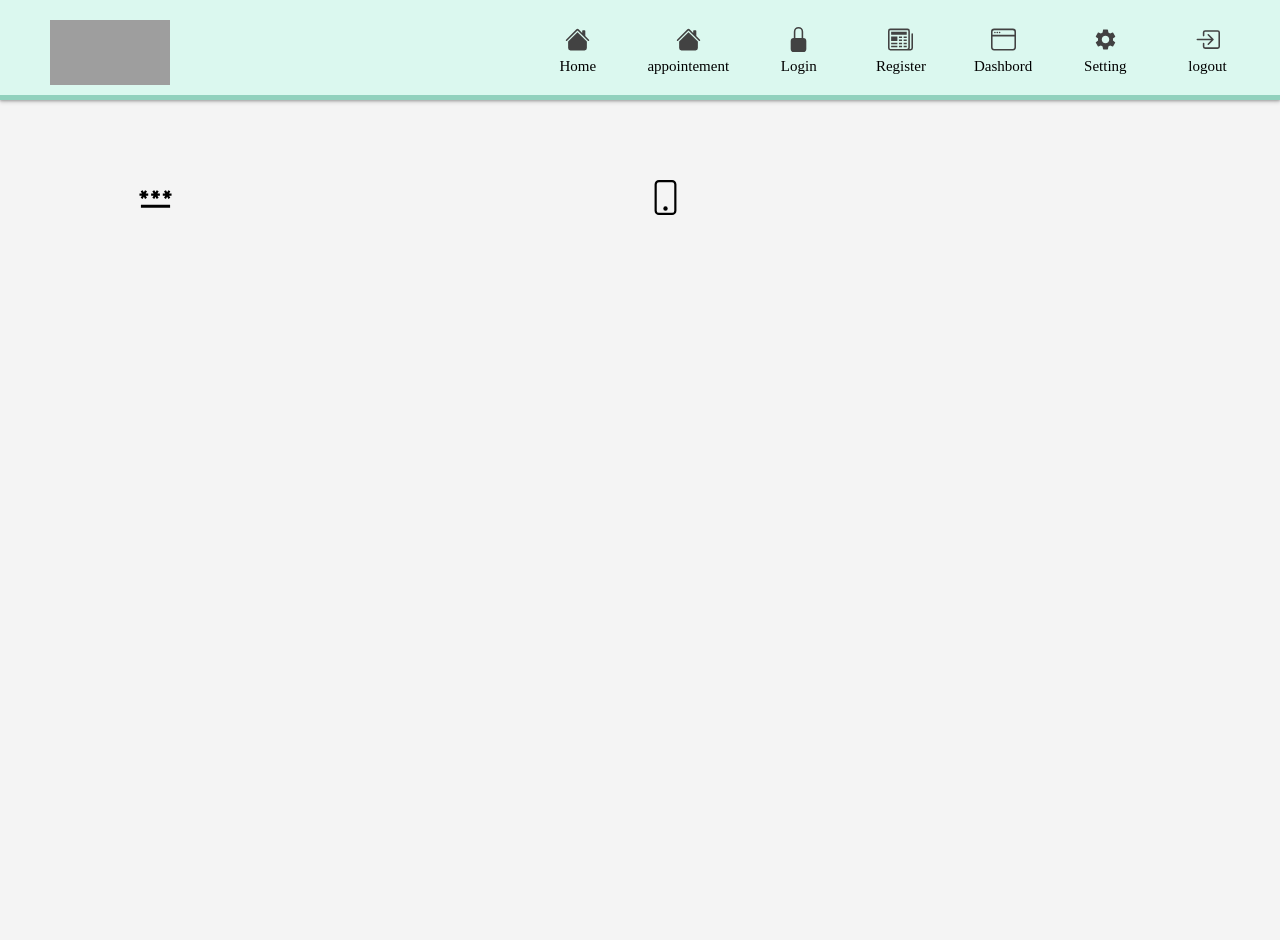
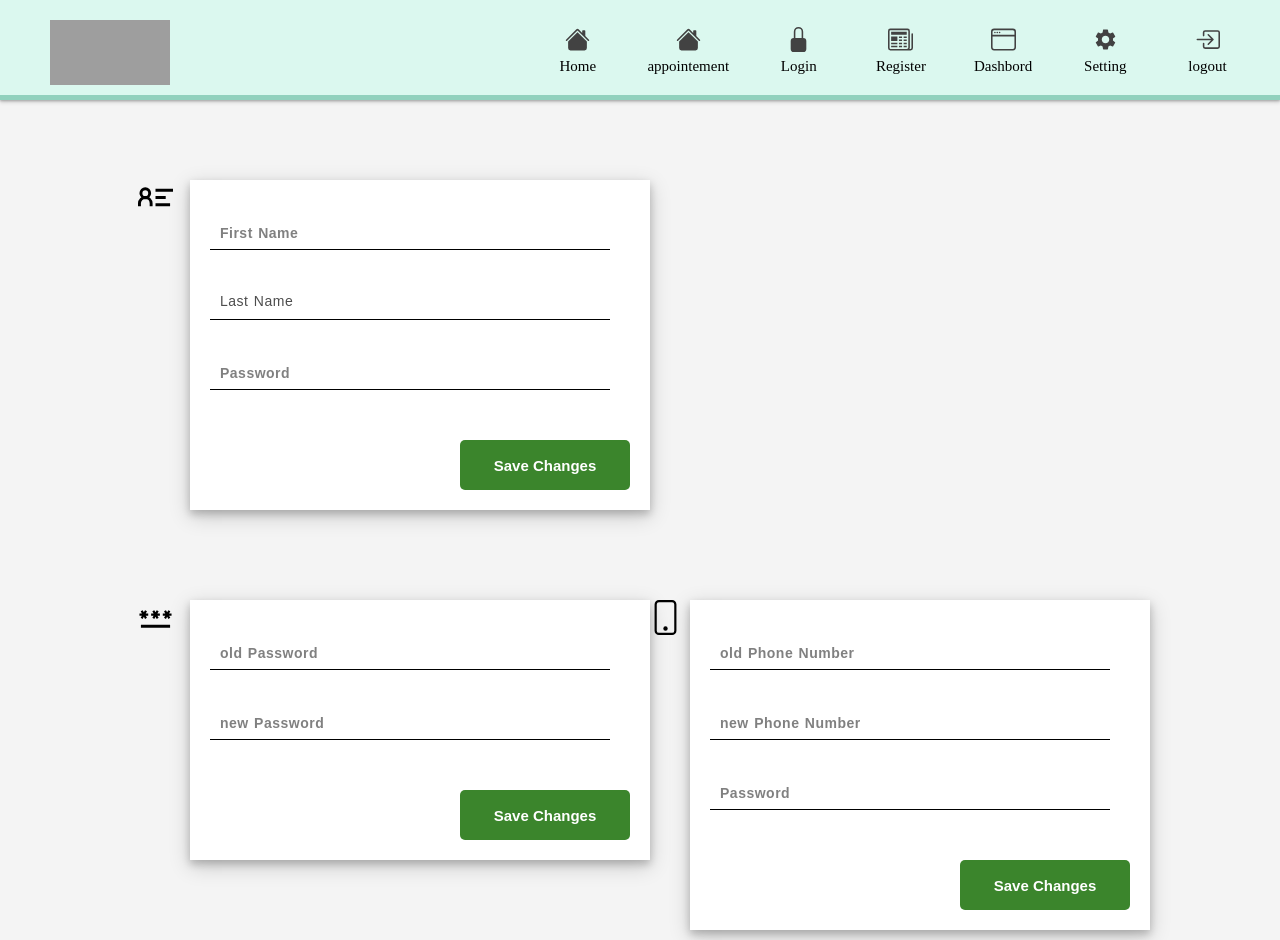
Before and after one commit to TEAM-404-C4/MERAKI_Academy_Project_5, a React (Create React App) app in the folder frontend/: page /setting in a window 1280 px wide. Before the commit the page ends 800 px from the top, so only its background shows below. Built offline with nearby package versions, Linux system fonts and the light colour scheme; grey boxes are pictures that could not be loaded.

Commit message:
change patient info

```diff
--- a/frontend/src/Components/Settings/Setting.css
+++ b/frontend/src/Components/Settings/Setting.css
@@ -1,3 +1,8 @@
+.mainChangeDiv {
+  display: flex;
+  flex-direction: column;
+}
+
 .changeDiv {
   display: flex;
   flex-direction: row;
@@ -50,12 +55,12 @@
   color: black;
 }
 
-/* .oldPassword::placeholder {
+.oldPassword::placeholder {
   color: GREY;
   font-weight: bold;
   position: absolute;
   top: 25px;
-} */
+}
 
 .newPassword {
   width: 400px;
@@ -65,12 +70,12 @@
   border-bottom: 1px solid black;
   outline: none;
 }
-/* .newPassword::placeholder {
+.newPassword::placeholder {
   position: absolute;
   top: 25px;
   color: GREY;
   font-weight: bold;
-} */
+}
 
 .savebtn {
   margin-top: 30px;
@@ -135,12 +140,12 @@
   border-bottom: 1px solid black;
   color: black;
 }
-/* .oldPhone::placeholder {
+.oldPhone::placeholder {
   color: GREY;
   font-weight: bold;
   position: absolute;
   top: 25px;
-} */
+}
 
 .newPhone {
   width: 400px;
@@ -150,12 +155,12 @@
   border-bottom: 1px solid black;
   outline: none;
 }
-/* .newPhone::placeholder {
+.newPhone::placeholder {
   position: absolute;
   top: 25px;
   color: GREY;
   font-weight: bold;
-} */
+}
 
 .changePhonePassword {
   width: 400px;
@@ -166,9 +171,90 @@
   outline: none;
 }
 
-/* .changePhonePassword::placeholder {
+.changePhonePassword::placeholder {
   position: absolute;
   top: 25px;
   color: GREY;
   font-weight: bold;
-} */
+}
+
+/* ------------------------------------------------------ */
+
+.changeInfoDiv {
+  display: flex;
+  flex-direction: row;
+  gap: 5%;
+  width: 30%;
+  border-radius: 10px;
+}
+.changeInfoForm {
+  display: flex;
+  flex-direction: column;
+  background-color: white;
+  padding: 20px;
+  box-shadow: 0 4px 8px 0 rgba(0, 0, 0, 0.2), 0 6px 20px 0 rgba(0, 0, 0, 0.19);
+}
+
+.showInfobtn {
+  background: none;
+  outline: none;
+  border: none;
+  font-size: 35px;
+  padding: 50xp;
+}
+
+.showInfobtn:hover {
+  cursor: pointer;
+  color: blue;
+}
+.cInfoFrom {
+  display: flex;
+  flex-direction: column;
+  gap: 20px;
+}
+.oldInfo {
+  width: 400px;
+  font-size: 25px;
+  padding: 10px;
+  border: none;
+  outline: none;
+  border-bottom: 1px solid black;
+  color: black;
+}
+.oldInfo::placeholder {
+  color: GREY;
+  font-weight: bold;
+  position: absolute;
+  top: 25px;
+}
+
+.newInfo {
+  width: 400px;
+  font-size: 25px;
+  padding: 10px;
+  border: none;
+  border-bottom: 1px solid black;
+  outline: none;
+}
+.newPhone::placeholder {
+  position: absolute;
+  top: 25px;
+  color: GREY;
+  font-weight: bold;
+}
+
+.changeInfopassword {
+  width: 400px;
+  font-size: 25px;
+  padding: 10px;
+  border: none;
+  border-bottom: 1px solid black;
+  outline: none;
+}
+
+.changeInfopassword::placeholder {
+  position: absolute;
+  top: 25px;
+  color: GREY;
+  font-weight: bold;
+}
--- a/frontend/src/Components/Settings/Setting.js
+++ b/frontend/src/Components/Settings/Setting.js
@@ -7,6 +7,7 @@ import { BsPhone } from "react-icons/bs";
 import { useNavigate } from "react-router-dom";
 import "./Setting.css";
 import { logoutRedux } from "../Reducer/login/index";
+import { GrContactInfo } from "react-icons/gr";
 
 const Setting = () => {
   const [oldPassword, setOldPassword] = useState("");
@@ -21,7 +22,7 @@ const Setting = () => {
 
   const navigate = useNavigate();
 
-  const dispatch1 = useDispatch();
+  const dispatch = useDispatch();
 
   const state = useSelector((state) => {
     return {
@@ -136,6 +137,64 @@ const Setting = () => {
 
   return (
     <>
+      <div className="mainChangeDiv">
+        <div className="changeDiv">
+          <div className="changeInfoDiv">
+            <div>
+              <button
+                className="showInfobtn"
+                onClick={() => {
+                  if (showChangePhone) {
+                    setShowChangePhone(false);
+                  } else {
+                    setShowChangePhone(true);
+                  }
+                }}
+              >
+                <GrContactInfo />
+              </button>
+            </div>
+            {true ? (
+              <div className="changeInfoForm">
+                <form onSubmit={changePhone} className="cInfoFrom">
+                  <input
+                    type="number"
+                    className="oldInfo"
+                    placeholder="First Name"
+                    onChange={(e) => {
+                      setOldPhone(e.target.value);
+                    }}
+                  />
+                  <input
+                    type="number"
+                    className="newInfo"
+                    placeholder="Last Name"
+                    onChange={(e) => {
+                      setNewPhone(e.target.value);
+                    }}
+                  />
+                  <input
+                    type="password"
+                    className="changeInfopassword"
+                    placeholder="Password"
+                    onChange={(e) => {
+                      setPassword(e.target.value);
+                    }}
+                  />
+
+                  <button className="savebtn" type="submit">
+                    Save Changes
+                  </button>
+                </form>
+              </div>
+            ) : (
+              <></>
+            )}
+          </div>
+        </div>
+
+        {/* ---------------------------------------------------change password  */}
+
         <div className="changeDiv">
           <div className="changePasswordDiv">
             <div>
@@ -152,7 +211,7 @@ const Setting = () => {
                 <MdOutlinePassword />
               </button>
             </div>
-          {showchangePassowrd ? (
+            {true ? (
               <div className="changePasswordForm">
                 <form onSubmit={changePassword} className="cPasswordFrom">
                   <input
@@ -180,7 +239,7 @@ const Setting = () => {
               <></>
             )}
           </div>
-
+          {/* ---------------------------------------------------change phone  */}
           <div>
             <div className="changePhoneDiv">
               <div>
@@ -197,7 +256,7 @@ const Setting = () => {
                   <BsPhone />
                 </button>
               </div>
-            {showChangePhone ? (
+              {true ? (
                 <div className="changePhoneForm">
                   <form onSubmit={changePhone} className="cPhoneFrom">
                     <input
@@ -236,6 +295,7 @@ const Setting = () => {
             </div>
           </div>
         </div>
+      </div>
     </>
   );
 };
```
Also changed, not shown: 1 other file (tests, documents, lock files or other folders). Lines whose indentation alone changed are shown as unchanged.
